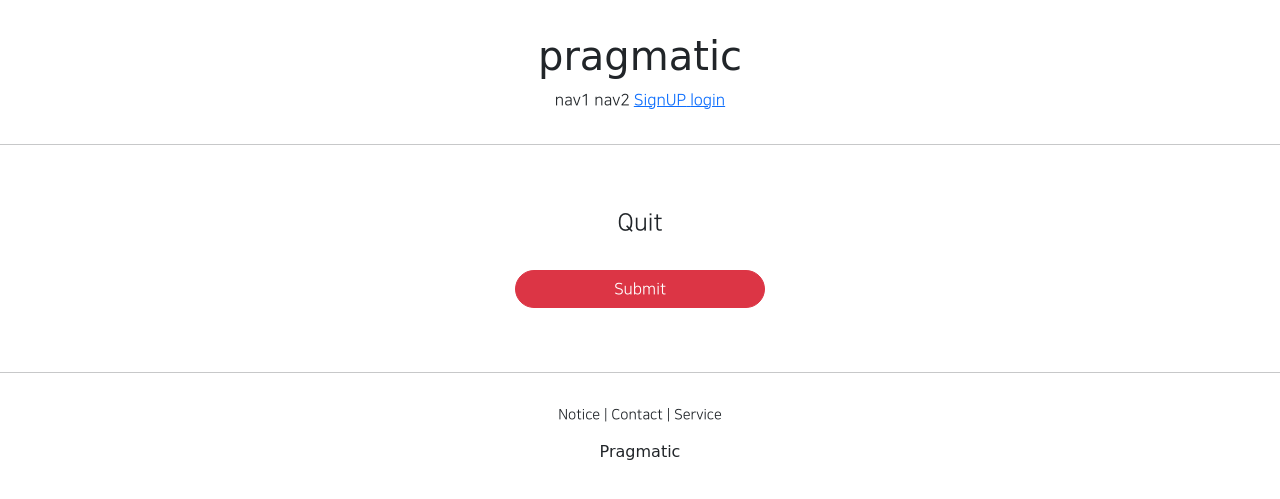
After one commit to yeonnex/zakjung-django, a Django app: template accountapp/templates/accountapp/delete.html in a window 1280 px wide. The commit adds this page. Shown: the top 499 px of the page. Run offline with Django 3.2, Linux system fonts and the light colour scheme; the template is opened without the code that fills it, so the values that code supplies are empty; some libraries are stand-ins or nearby versions; some web fonts are replaced.

Commit message:
DeleteView 기반 회원 탈퇴 구현

```diff
--- /dev/null
+++ b/accountapp/templates/accountapp/delete.html
@@ -0,0 +1,15 @@
+{% extends 'base.html' %}
+{% load bootstrap4 %}
+{% block content %}
+<div style="text-align: center;max-width: 500px; margin:4rem auto;">
+        <div class="mb-3">
+            <h4>Quit</h4>
+        </div>
+        <form action="{% url 'accountapp:delete' pk=user.pk %}" method="post">
+            {% csrf_token %}
+
+            <input type="submit" class="btn btn-danger  rounded-pill col-6 mt-3">
+        </form>
+
+</div>
+{% endblock %}
--- a/accountapp/templates/accountapp/detail.html
+++ b/accountapp/templates/accountapp/detail.html
@@ -18,6 +18,12 @@
                     Change info
                 </p>
             </a>
+
+            <a href="{% url 'accountapp:delete' pk=user.pk %}">
+                <p>
+                    Quit
+                </p>
+            </a>
             {% endif %}
         </div>
     </div>
--- a/accountapp/urls.py
+++ b/accountapp/urls.py
@@ -1,7 +1,7 @@
 from django.contrib.auth.views import LoginView, LogoutView
 from django.urls import path
 
-from accountapp.views import hello_world, AccountCreateView, AccountDetailView, AccountUpdateView
+from accountapp.views import hello_world, AccountCreateView, AccountDetailView, AccountUpdateView, AccountDeleteView
 
 app_name = 'accountapp'
 
@@ -15,5 +15,6 @@ urlpatterns = [
 
     path('detail/<int:pk>', AccountDetailView.as_view(), name='detail'),
     path('update/<int:pk>', AccountUpdateView.as_view(), name='update'),
+    path('delete/<int:pk>', AccountDeleteView.as_view(), name='delete'),
 
 ]
--- a/templates/header.html
+++ b/templates/header.html
@@ -6,7 +6,9 @@
     <div>
         <span>nav1</span>
         <span>nav2</span>
-        <a href="{% url 'accountapp:create' %}"><span>SignUP</span></a>
+        <a href="{% url 'accountapp:create' %}">
+            <span>SignUP</span>
+        </a>
         {% if not user.is_authenticated %}
         <a href="{% url 'accountapp:login' %}?next={{ request.path }}">
             <span>login</span>
```
Also changed, not shown: accountapp/views.py (+6 -1 lines).
